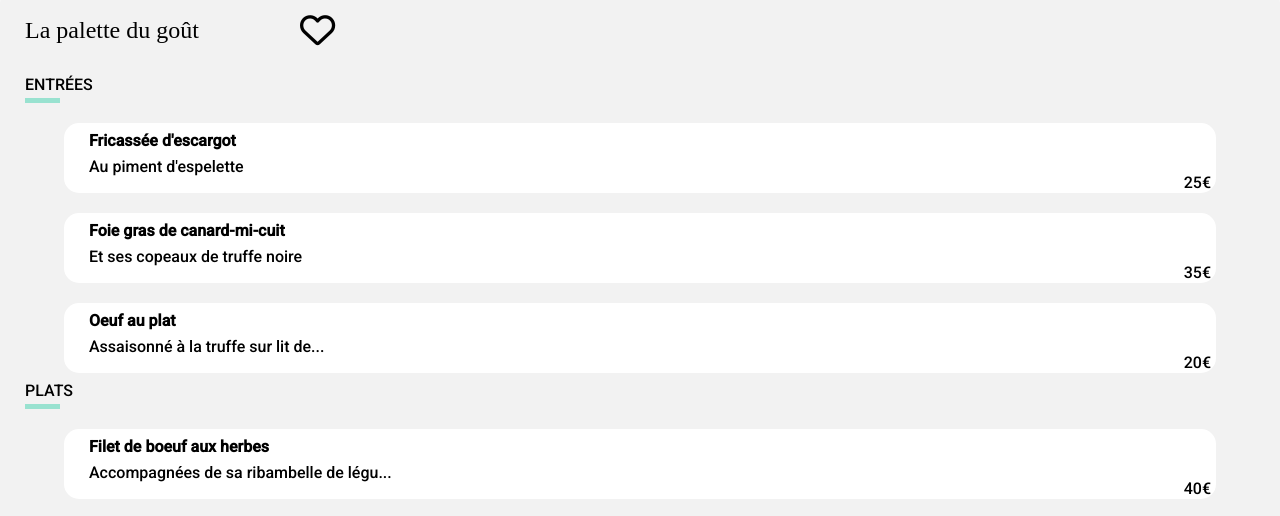
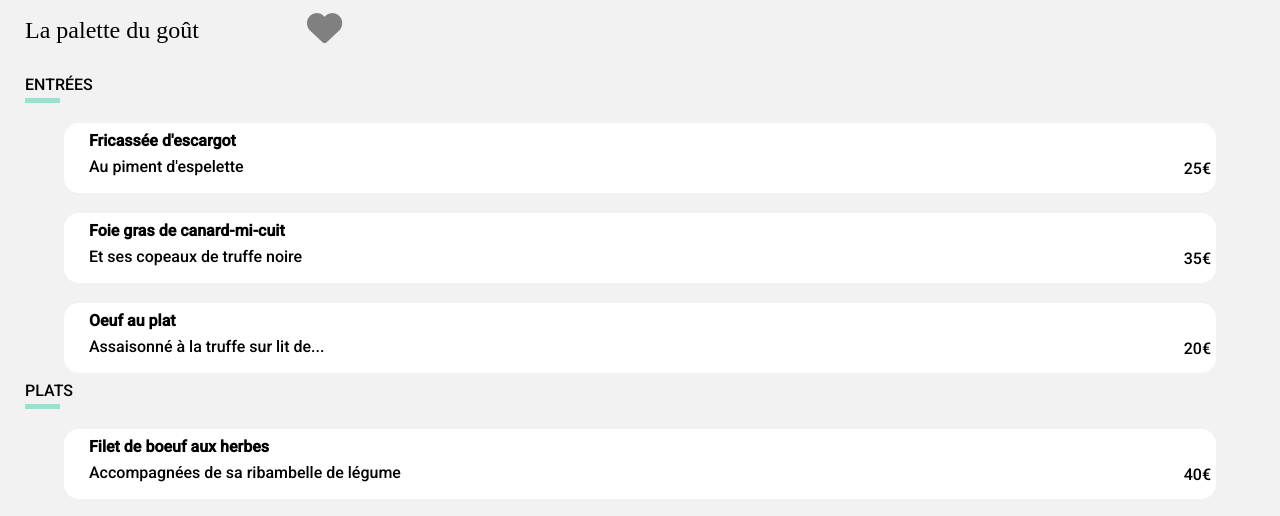
Before and after one commit to Jerem7777/P3_DosSantos, a website: page pages/Menu-palette.html in a window 1280 px wide. Shown: the part 277-793 px from the top of the page. Drawn offline with Linux system fonts and the light colour scheme; a web font is replaced by a local one.

Commit message:
MAJ 11/04

```diff
--- a/pages/Menu-palette.html
+++ b/pages/Menu-palette.html
@@ -24,13 +24,22 @@
 
             <div class="inputContainer">
 
-                <input class="checkbox" type="checkbox" name="plat" id="check1">
-                <label class="card card_1" for="check1">
+                <!-- <input class="checkbox" type="checkbox" name="plat" id="check1"> -->
+                <div class="card card_1" for="check1">
+                    <!-- <div class="test">
+                        <h2>Fricassée d'escargot</h2>
+                        <p> Au piment d'espelette</p>
+                    </div>
+                    <div class="toto">
+                        <span class="price">25€</span>
+                        <div class="checkmark"><i class="fa-solid fa-circle-check"></i></div>
+                    </div> -->
+
                     <p class="bold"> Fricassée d'escargot<br></p>
                     <p> Au piment d'espelette</p>
                     <div class="aife">25€</div>
                     <div class="checkmark"><i class="fa-solid fa-circle-check"></i></div>
-                </label>
+                </div>
 
 
 
@@ -64,7 +73,7 @@
                 <input class="checkbox" type="checkbox" name="plat" id="check4">
                 <label class="card card_4" for="check4">
                     <p class="bold"> Filet de boeuf aux herbes<br></p>
-                    <p>Accompagnées de sa ribambelle de légu... </p>
+                    <p>Accompagnées de sa ribambelle de légume </p>
                     <div class="aife">40€</div>
                     <div class="checkmark"><i class="fa-solid fa-circle-check"></i></div>
                 </label>
--- a/sass/Components/index_card.scss
+++ b/sass/Components/index_card.scss
@@ -24,13 +24,28 @@
         width: 100%;
         padding: 15px 10px;
 
-        .fa-heart {
-            display: flex;
-            justify-content: flex-end;
-            font-size: 1.9em;
+        .fa-heart
+        {
             position: absolute;
-            top: calc(40% - 15px);
-            left: 280px;
+            top: calc(5% - 1px);
+            left: 300px;
+            font-size: 2.2em;
+            color: grey;
+
+            background-color: #ffffff;
+            border-radius: 50%;
+            padding:.2em;
+        }
+
+
+        .fa-heart::before {
+            content: "\f004";
+            font-weight: bold;
+            transition: color 1s ease-out;
+        }
+        .fa-heart:hover::before{
+            color: red;
+            cursor: pointer;
         }
     }
 }
--- a/sass/Components/loader.scss
+++ b/sass/Components/loader.scss
@@ -9,8 +9,17 @@
     cursor: wait;
     top: 0px;
     left: 0px;
+    /* Placement du loader */
+    margin: auto;
+    top: 0; left: 0; right: 0; bottom: 0;
+   animation-duration: 2s
+
+
+
 }
 
 @keyframes spin {
-    to { transform: rotate(360deg); }
+    to {transform: rotate(360deg); opacity: 0;display: none;
+    }
+
 }
--- a/sass/Pages/Index.scss
+++ b/sass/Pages/Index.scss
@@ -1,6 +1,7 @@
 @import "../layout/index_header";
 @import "../layout/index_nav";
 @import "../layout/index_restaurants";
+@import "../Components/loader";
 
 
 main {
@@ -15,4 +16,5 @@ main {
     a {
         text-decoration: none;
     }
+
 }
--- a/sass/Pages/Restaurants.scss
+++ b/sass/Pages/Restaurants.scss
@@ -39,6 +39,8 @@ body {
     position: relative;
     margin-top: -30px;
     border-radius: 35px 35px;
+    white-space: nowrap;
+    text-overflow: ellipsis;
 
     h1
     {
@@ -51,10 +53,24 @@ body {
     .fa-heart
     {
         position: absolute;
-        top: calc(5% - 15px);
+        top: calc(5% - 25px);
         left: 300px;
         font-size: 2.2em;
+        color: grey;
+        background-color: #f2f2f2;
+        border-radius: 50%;
+        padding:.2em;
+    }
 
+
+    .fa-heart::before {
+        content: "\f004";
+        font-weight: bold;
+        transition: color 1s ease-out;
+    }
+    .fa-heart:hover::before{
+        color: red;
+        cursor: pointer;
     }
 
     p
@@ -66,6 +82,11 @@ body {
 
 }
 
+.entrées
+{
+    white-space: nowrap;
+    text-overflow: ellipsis;
+}
 .card-fr
 {
     background-image: url('../assets/restaurants/card-3.jpg');
@@ -142,7 +163,10 @@ h1
     transition: 0.3s;
     right: 0;
     position: relative;
+    top: calc(-5% - 10px);
+
 }
+
 
 .checkmark {
     background-color: #99E2D0;
@@ -157,9 +181,12 @@ h1
     width: 70px;
     transition: 0.3s;
     font-size: 20px;
+
 }
 .fa-circle-check {
     color: #fff;
+    transform: rotate(360deg);
+
 }
 
 
@@ -170,14 +197,18 @@ h1
 
 .checkbox {
     display: none
+
 }
 
-.checkbox:checked + label .checkmark {
+.card:hover .checkmark {
     right: 0px;
 }
 
-.checkbox:checked + label .aife {
+.card:hover .aife {
     right: 70px;
+
+
+
 }
 
 .inputContainer {
@@ -185,6 +216,7 @@ h1
     flex-direction: column;
     justify-content: center;
     align-items: center;
+
 }
 
 
```
Also changed, not shown: exemple.html (+1 -1 lines), index.html (line endings or trailing spaces), style/style.css, 1 other file.
